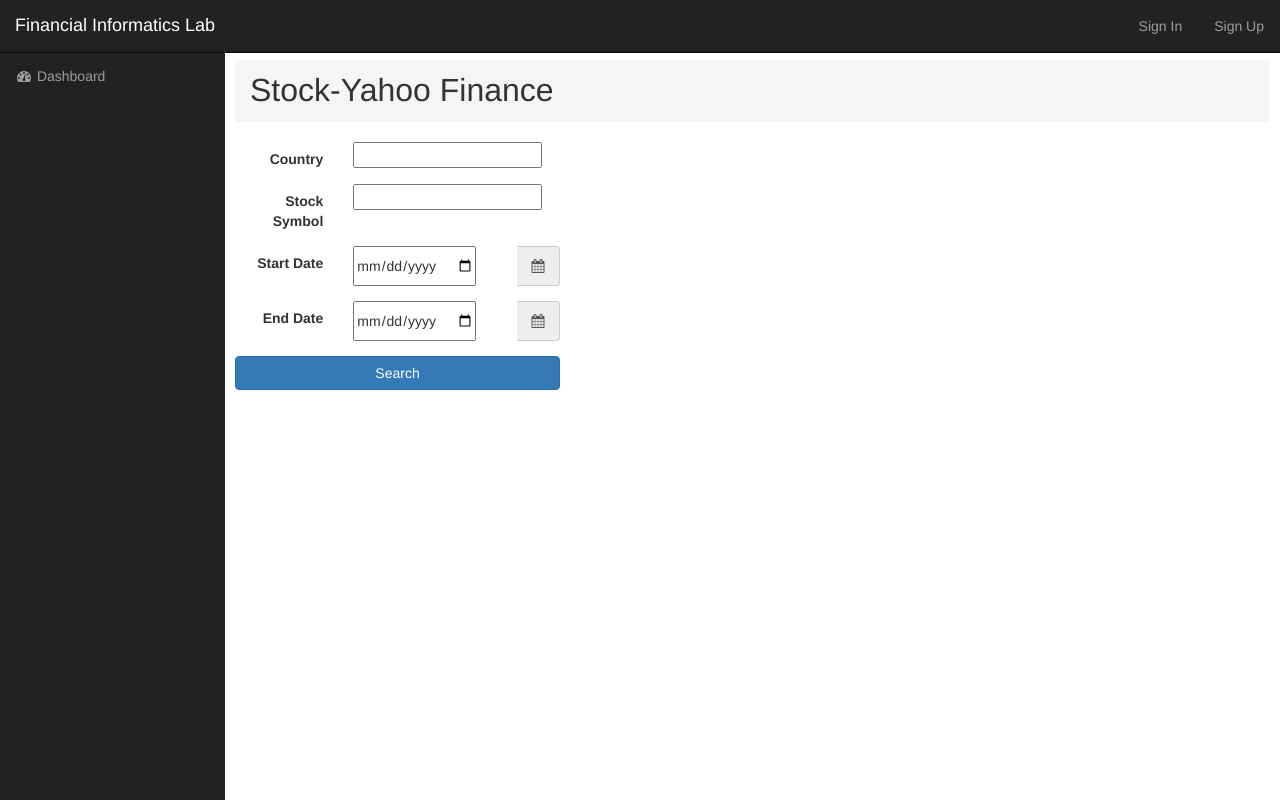
After one commit to bu-met-filab/MetFilab, a Django app: template MetFilab/MetFilabApp/templates/Stock.html in a window 1280 px wide. The commit adds this page. Run offline with Django 3.2, Linux system fonts and the light colour scheme; the template is opened without the code that fills it: most values are stand-ins (such as "Sample title", 1, 10 or a date in 2020); form fields are guessed from the names that the template uses; some libraries are stand-ins or nearby versions.

Commit message:
Stock page adding

```diff
--- a/MetFilab/MetFilab/urls.py
+++ b/MetFilab/MetFilab/urls.py
@@ -16,7 +16,7 @@ Including another URLconf
 from django.conf.urls import include, url
 from django.contrib import admin
 
-from MetFilabApp.views import home, users, currency
+from MetFilabApp.views import home, users, currency, stock
 
 urlpatterns = [
     url(r'^admin/', include(admin.site.urls)),
@@ -31,4 +31,5 @@ urlpatterns = [
 
 	# Currency
     url(r'^currency/search', currency.search),
+    url(r'^stock/search', stock.search),
 ]
--- a/MetFilab/MetFilabApp/models/filab/alex.py
+++ b/MetFilab/MetFilabApp/models/filab/alex.py
@@ -18,7 +18,7 @@ class AlexEquity(models.Model):
 
 	class Meta:
 		abstract = True
-		app_lable = 'filab'
+		app_label = 'filab'
 
 
 class AlexEquity1999(AlexEquity):
--- a/MetFilab/MetFilabApp/models/filab/thompson.py
+++ b/MetFilab/MetFilabApp/models/filab/thompson.py
@@ -20,7 +20,7 @@ class ThomDailyCurrency(models.Model):
 		('news','News',),
 		('social','Social',),
 		)
-
+	rowid = models.CharField(primary_key=True, max_length=40)
 	currency = models.ForeignKey(ThomCurrency,db_column='currency', verbose_name="Currency")
 	date = models.DateField(verbose_name=_("Date"))
 	time = models.TimeField(verbose_name=_("Time"))
--- /dev/null
+++ b/MetFilab/MetFilabApp/static/js/StockChart.js
@@ -0,0 +1,4 @@
+function drawStockChart() {
+
+
+}
--- /dev/null
+++ b/MetFilab/MetFilabApp/templates/Stock.html
@@ -0,0 +1,113 @@
+{% extends "SideBarBase.html" %}
+
+{% load staticfiles %}
+
+{% block content2 %}
+
+<div class="wrapper">
+	<div class="page-wrapper">
+		<div class="row">
+			<div class="col-lg-12">
+				<ol class="breadcrumb">
+					<li style="font-size: xx-large;">Stock-Yahoo Finance</li>
+				</ol>
+			</div>
+		</div>
+		<div class="row">
+			<!-- For form -->
+
+			<div class="col-md-12 col-lg-4">
+
+				<form id="ChooseCountryForm" class="form-horizontal" action="" method="post">
+					{% csrf_token %}
+					<div class="form-group">
+						<label for="{{ countryform.country.id_for_label }}" class="col-xs-12 col-sm-4 control-label">Country</label>
+						<div class="col-xs-12 col-sm-8">{{ countryform.country }}</div>
+					</div>
+				</form>
+
+				<form id="SearchStockForm" class="form-horizontal" action="{{ actionUrl }}" method="post">
+					{% csrf_token %}
+					<div class="form-group">
+						<label for="{{ searchform.symbol.id_for_label }}" class="col-xs-12 col-sm-4 control-label">Stock Symbol</label>
+						<div class="col-xs-12 col-sm-8">{{ searchform.symbol }}</div>
+					</div>
+					<div class="form-group">
+						<label for="{{ searchform.start_date.id_for_label }}" class="col-xs-12 col-sm-4 control-label">Start Date</label>
+						<div class="col-xs-12 col-sm-8">
+							<div class="input-group date form_datetime">
+								{{ searchform.start_date }}
+								<span class="input-group-addon"><i class="fa fa-calendar fa-fw"></i></span>
+							</div>
+						</div>
+					</div>
+					<div class="form-group">
+						<label for="{{ searchform.end_date.id_for_label }}" class="col-xs-12 col-sm-4 control-label">End Date</label>
+						<div class="col-xs-12 col-sm-8">
+							<div class="input-group date form_datetime">
+								{{ searchform.end_date }}
+								<span class="input-group-addon"><i class="fa fa-calendar fa-fw"></i></span>
+							</div>
+						</div>
+					</div>
+					<div class="col-xs-12">
+						<div class="form-group">
+							<a id="button_search" class="btn btn-primary btn-block" href="javascript:void(0)">Search</a>
+						</div>
+						<div class="form-group">
+							{% if form.errors %}
+							<div class="">{{ Searchform.errors }}</div>
+							{% endif %}
+							<div class="alert alert-danger" role="alert" style="visibility: hidden;"></div>
+						</div>
+					</div>
+				</form>
+			</div>
+			<!-- For search result-->
+
+
+		</div>
+	</div>
+</div>
+
+
+<script src="{% static "js/StockChart.js" %}"></script>
+<script src="{% static "js/BootstrapTable.js" %}"></script>
+
+<script type="text/javascript">
+	$(function() {
+		$(".form_datetime").datetimepicker({
+			format: "mm/dd/yyyy",
+			autoclose: true,
+			startView: 2,
+			minView: 2,
+			todayHighlight: true,
+			pickerPosition: 'bottom-right',
+		});
+
+		$("#{{ countryform.country.id_for_label }}").click(function (event) {
+			searchStock();
+		});
+
+   		function searchStock() {
+   			$(".alert").css('visibility','hidden');
+
+   			$.ajax({
+   				type: "POST"
+   				cache: false;
+   				url: $("#SearchStockForm").attr("action"),
+   				data: $("#SearchStockForm").serialize(),
+   				success: Function(data) {
+
+   				},
+   				async: true
+   			});
+   		}
+
+
+
+
+	});
+</script>
+
+{% endblock content2 %}
--- a/MetFilab/MetFilabApp/templates/TopBarBase.html
+++ b/MetFilab/MetFilabApp/templates/TopBarBase.html
@@ -14,8 +14,8 @@
     <link rel="stylesheet" href="{% static "bower_components/bootstrap-table/dist/bootstrap-table.min.css" %}">
     <link rel="stylesheet" href="{% static "bower_components/bootstrap-multiselect/dist/css/bootstrap-multiselect.css" %}">
 
-    <script src="{% static "bower_components/jquery/dist/jquery.min.js" %}"></script>
-    <!-- // <script src="//code.jquery.com/jquery-1.11.3.min.js"></script> -->
+    <!-- // <script src="{% static "bower_components/jquery/dist/jquery.min.js" %}"></script> -->
+    <script src="//code.jquery.com/jquery-1.11.3.min.js"></script>
     <script src="{% static "bower_components/bootstrap/dist/js/bootstrap.js" %}"></script>
 
     <!-- // <script src="{% static "bower_components/highcharts-release/highcharts.js" %}"></script> -->
```
Also changed, not shown: MetFilab/MetFilabApp/models/filab/ticker.py (added, +16 -0 lines), MetFilab/MetFilabApp/models/filab/worldbank.py (+7 -1 lines), MetFilab/MetFilabApp/models/filab/yahoo.py (+14 -10 lines), MetFilab/MetFilabApp/views/forms.py (+46 -0 lines), MetFilab/MetFilabApp/views/stock.py (added, +22 -0 lines).
